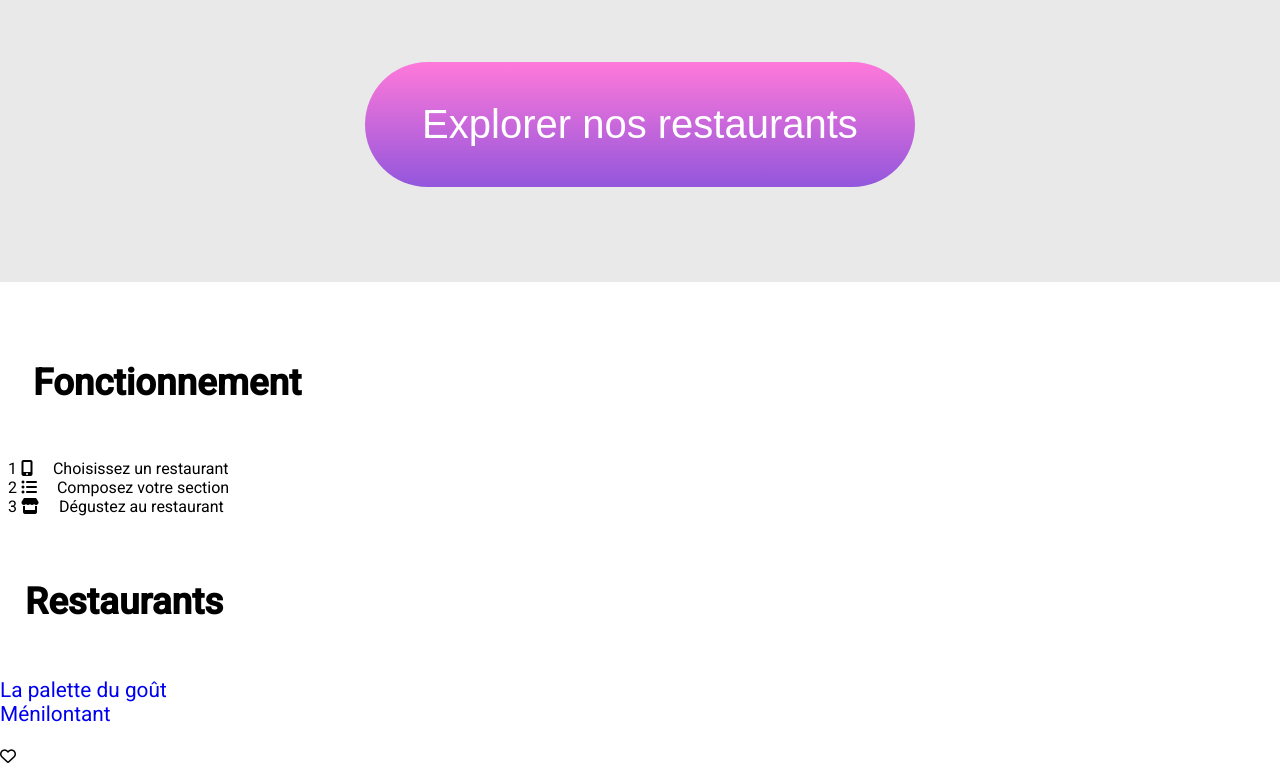
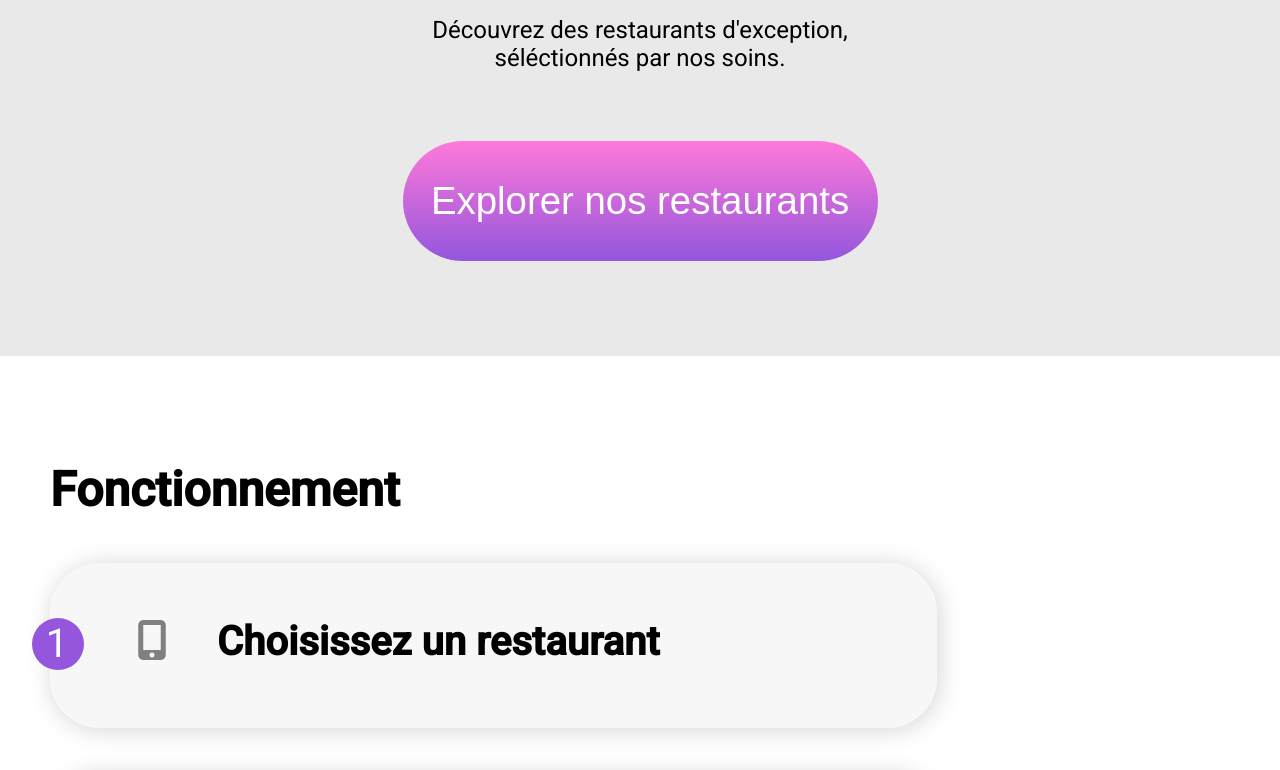
Before and after one commit to ticorw/prjet_ohmyfood, a plain HTML site: page Accueil/index.html in a window 1280 px wide. Shown: the part 491-1261 px from the top of the page. Drawn offline with Linux system fonts and the light colour scheme.

Commit message:
Css section fonctionnement page accueil

```diff
--- a/Accueil/index.html
+++ b/Accueil/index.html
@@ -16,17 +16,17 @@
     <section class="section1">
         <div class="section1_box1"><p><i class="fas fa-map-marker-alt"></i> &emsp;Paris, Belleville</p></div>
         <div class="section1_box2">
-            <h2>Réservez le menu qui vous convient</h2>
-            <p>Découvrez des restaurants d'exception, séléctionnés par nos soins.</p>
-            <button>Explorer nos restaurants</button>
+            <h2>Réservez le menu qui <br>vous convient</h2>
+            <p>Découvrez des restaurants d'exception,<br> séléctionnés par nos soins.</p>
+            <input type="button" value="Explorer nos restaurants" class="button">
         </div>
     </section>
 
     <section class="section2">
         <h2>Fonctionnement</h2>
-            <div>1 <i class="fas fa-mobile-alt"></i> &emsp;Choisissez un restaurant</div>
-            <div>2 <i class="fas fa-list-ul"></i> &emsp;Composez votre section</div>
-            <div>3 <i class="fas fa-store"></i> &emsp;Dégustez au restaurant</div>
+            <div class="bouton_fonctionnement"> <div class="fonctionnement_nombre"><p>1</p></div> <p><i class="fas fa-mobile-alt"></i> &emsp;<strong>Choisissez un restaurant</strong></p></div>
+            <div class="bouton_fonctionnement"> <div class="fonctionnement_nombre"><p>2</p></div><p><i class="fas fa-list-ul"></i> &emsp;<strong>Composez votre section</strong></p></div>
+            <div class="bouton_fonctionnement"> <div class="fonctionnement_nombre"><p>3</p></div><p><i class="fas fa-store"></i> &emsp;<strong>Dégustez au restaurant</strong></p></div>
     </section>
 
     <section>
--- a/Accueil/style.css
+++ b/Accueil/style.css
@@ -7,11 +7,10 @@ body{
 
 /* Font-size */
 p{
-    font-size: 1.3rem;
+    font-size: 1.5rem;
 }
 h2{
-    font-size: 2.3rem;
-    padding: 25px;
+    font-size: 3rem;
 }
 a{
     text-decoration: none;
@@ -23,7 +22,7 @@ IMG.logo {
     margin-left: auto;
     margin-right: auto;
     margin-top: 45px;
-    width: 45%;
+    width: 42%;
 }
 
 /* Section 1 */
@@ -39,18 +38,18 @@ section.section1 {
 .section1_box1{
     background-color:  rgb(219, 219, 219);
     padding: 17px 0;
-    box-shadow: inset 1px 8px rgb(217, 190, 190);
+    box-shadow: inset 1px 8px 25px rgb(217, 190, 190);
     color: black;
 }
 
 .section1_box2{
-    padding: 50px 8%;
+    padding: 50px 25px;
 }
 
-button{
-    width: 550px;
-    height: 125px;
-    font-size: 2.5rem;
+input{
+    width: 475px;
+    height: 120px;
+    font-size: 2.4em;
     background:linear-gradient( #FF79DA, #9356DC );
     border-radius: 70px;
     border: none;
@@ -63,5 +62,42 @@ button{
 /* section 2 */
 
 section.section2{
-    padding: 8px;
+    padding: 50px;
 }
+
+.bouton_fonctionnement{
+    display: flex;
+    flex-direction: row;
+    margin-top: 45px;
+    width: 800px;
+    height: 150px;
+    background-color: rgba(247, 247, 247, 0.897);
+    border-radius: 50px;
+    box-shadow:2px 2px 25px rgb(212, 212, 212);
+    padding-top: 15px ;
+    padding-left: 87px;
+}
+.bouton_fonctionnement:active{
+    background-color:#eec7ff;
+}
+.fonctionnement_nombre p{
+    display: block;
+    position: absolute;
+    text-align: center;
+    background: #9356dc;
+    color: white;
+    border-radius: 50%;
+    height: 50px;
+    width: 50px;
+    margin-left: -105px;
+    padding-top: 2px;
+    padding-right: 2px;
+
+}
+.bouton_fonctionnement p{
+    font-size: 2.5rem;
+}
+
+i{
+    color: gray;
+}
```
